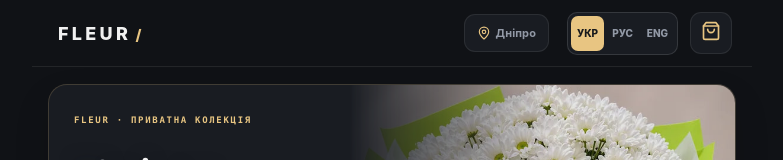
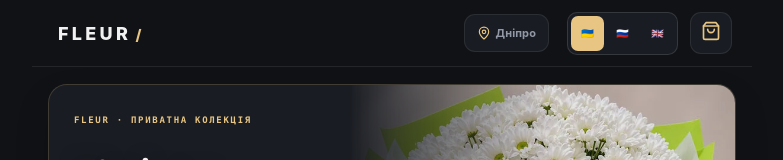
Before and after one commit to se1dhe/fluer-telegram-shop, a React (Vite) app: page / in a window 1280 px wide. Shown: the top 160 px of the page, without its empty margins (248-1031 px from the left). Built offline with nearby package versions, Linux system fonts and the light colour scheme.

Commit message:
feat(ui): replace locale text buttons with Ukrainian, Russian and UK flags

```diff
--- a/src/main.jsx
+++ b/src/main.jsx
@@ -2,7 +2,7 @@ import React,{useState,useEffect} from 'react';
 import {createRoot} from 'react-dom/client';
 import {Home,Search,Heart,ShoppingBag,User,ArrowLeft,Plus,Minus,MapPin,Truck,Gift,ChevronRight,ShieldCheck,Check} from 'lucide-react';
 import CheckoutFlow from './CheckoutFlow.jsx';
-import {t,getInitialLang,persistLang,LANG_LABELS,SUPPORTED_LANGS,money,dateTime} from './i18n.js';
+import {t,getInitialLang,persistLang,LANG_FLAGS,LANG_NAMES,SUPPORTED_LANGS,money,dateTime} from './i18n.js';
 import './style.css';
 
 const tg=window.Telegram?.WebApp;
@@ -26,7 +26,7 @@ const save=(key,value)=>{try{localStorage.setItem(key,JSON.stringify(value))}cat
 
 function LanguageSwitch({lang,onChange,compact=false}){
  return <div className={'fleur-lang-switch'+(compact?' fleur-lang-switch-compact':'')} role="group" aria-label="Language / Мова / Язык">
-  {SUPPORTED_LANGS.map(code=><button key={code} type="button" lang={code} aria-label={code==='uk'?'Українська':code==='ru'?'Русский':'English'} aria-pressed={lang===code} className={lang===code?'active':''} onClick={()=>onChange(code)}>{LANG_LABELS[code]}</button>)}
+  {SUPPORTED_LANGS.map(code=><button key={code} type="button" lang={code} title={LANG_NAMES[code]} aria-label={LANG_NAMES[code]} aria-pressed={lang===code} className={lang===code?'active':''} onClick={()=>onChange(code)}><span aria-hidden="true">{LANG_FLAGS[code]}</span></button>)}
  </div>;
 }
 
```
